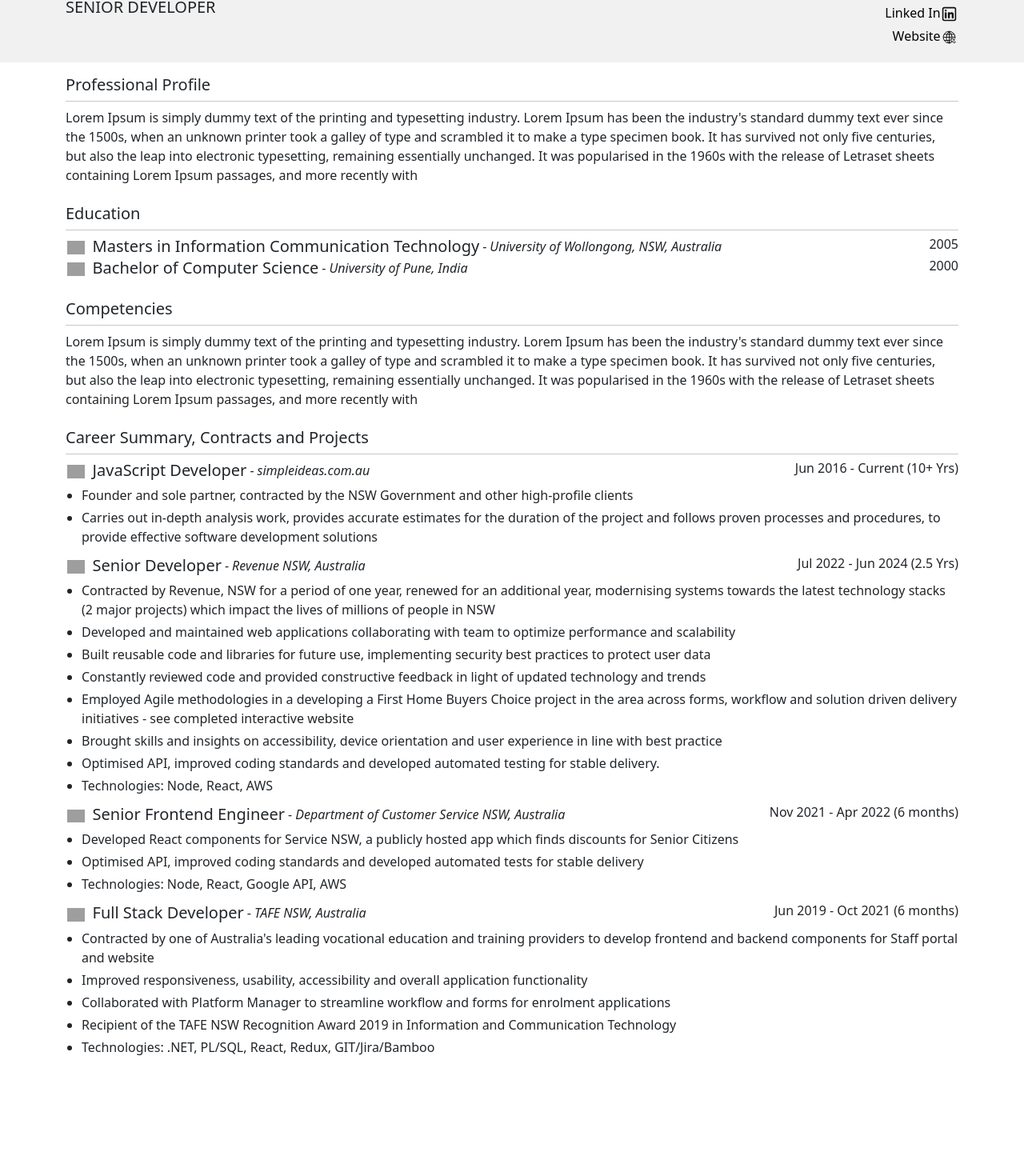
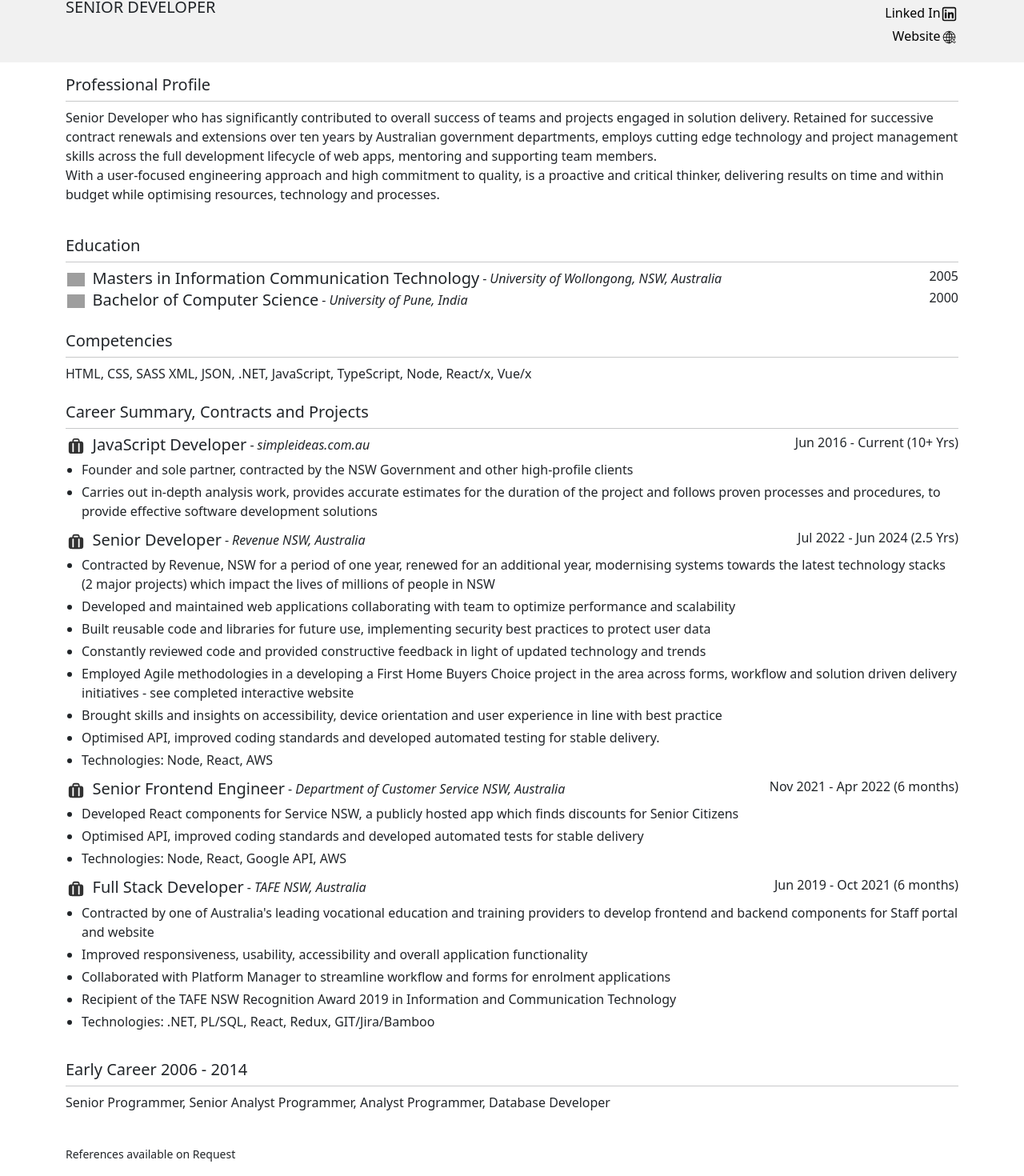
Before and after one commit to tofarshid/my-site, a React (Vite) app: page / in a window 1280 px wide. Shown: the part 99-1569 px from the top of the page at 80% size. Before the commit the page ends 1448 px from the top, so only its background shows below. Built offline with nearby package versions, Linux system fonts and the light colour scheme; grey boxes are pictures that could not be loaded.

Commit message:
29.04 116 code cleanup

```diff
--- a/src/components/careerHeading.tsx
+++ b/src/components/careerHeading.tsx
@@ -6,7 +6,7 @@ type Props = {
     fromAndTo: string;
     duration: string;
 };
-
+import Briefcase from '../assets/briefcase.svg';
 export const CareerHeading = ({
     jobTitle,
     orgTitle,
@@ -16,7 +16,7 @@ export const CareerHeading = ({
     return (
         <div className="d-flex flex-row">
             <div className="me-2">
-                <img src={Bank} className="scale-header-image with-lg" />
+                <img src={Briefcase} className="scale-header-image with-lg" />
             </div>
 
             <div className="flex-fill">
--- a/src/components/content.tsx
+++ b/src/components/content.tsx
@@ -16,16 +16,20 @@ export const Content = () => {
                 <div className="col">
                     <SectionHeading title={'Professional Profile'} />
                     <p className="m-0">
-                        Lorem Ipsum is simply dummy text of the printing and
-                        typesetting industry. Lorem Ipsum has been the
-                        industry's standard dummy text ever since the 1500s,
-                        when an unknown printer took a galley of type and
-                        scrambled it to make a type specimen book. It has
-                        survived not only five centuries, but also the leap into
-                        electronic typesetting, remaining essentially unchanged.
-                        It was popularised in the 1960s with the release of
-                        Letraset sheets containing Lorem Ipsum passages, and
-                        more recently with{' '}
+                        Senior Developer who has significantly contributed to
+                        overall success of teams and projects engaged in
+                        solution delivery. Retained for successive contract
+                        renewals and extensions over ten years by Australian
+                        government departments, employs cutting edge technology
+                        and project management skills across the full
+                        development lifecycle of web apps, mentoring and
+                        supporting team members.
+                    </p>
+                    <p>
+                        With a user-focused engineering approach and high
+                        commitment to quality, is a proactive and critical
+                        thinker, delivering results on time and within budget
+                        while optimising resources, technology and processes.
                     </p>
                 </div>
                 <div className="col">
@@ -35,16 +39,8 @@ export const Content = () => {
                 <div className="col">
                     <SectionHeading title={'Competencies'} />
                     <p className="m-0">
-                        Lorem Ipsum is simply dummy text of the printing and
-                        typesetting industry. Lorem Ipsum has been the
-                        industry's standard dummy text ever since the 1500s,
-                        when an unknown printer took a galley of type and
-                        scrambled it to make a type specimen book. It has
-                        survived not only five centuries, but also the leap into
-                        electronic typesetting, remaining essentially unchanged.
-                        It was popularised in the 1960s with the release of
-                        Letraset sheets containing Lorem Ipsum passages, and
-                        more recently with
+                        HTML, CSS, SASS XML, JSON, .NET, JavaScript, TypeScript,
+                        Node, React/x, Vue/x
                     </p>
                 </div>
                 <div className="col">
@@ -85,6 +81,16 @@ export const Content = () => {
                         <CareerDesc list={TAFENSW} />
                     </div>
                 </div>
+                <div className="col">
+                    <SectionHeading title="Early Career 2006 - 2014" />
+                    <p>
+                        Senior Programmer, Senior Analyst Programmer, Analyst
+                        Programmer, Database Developer
+                    </p>
+                </div>
+                <div className="col" style={{ marginBottom: '150px' }}>
+                    <small>References available on Request</small>
+                </div>
             </div>
         </div>
     );
```
